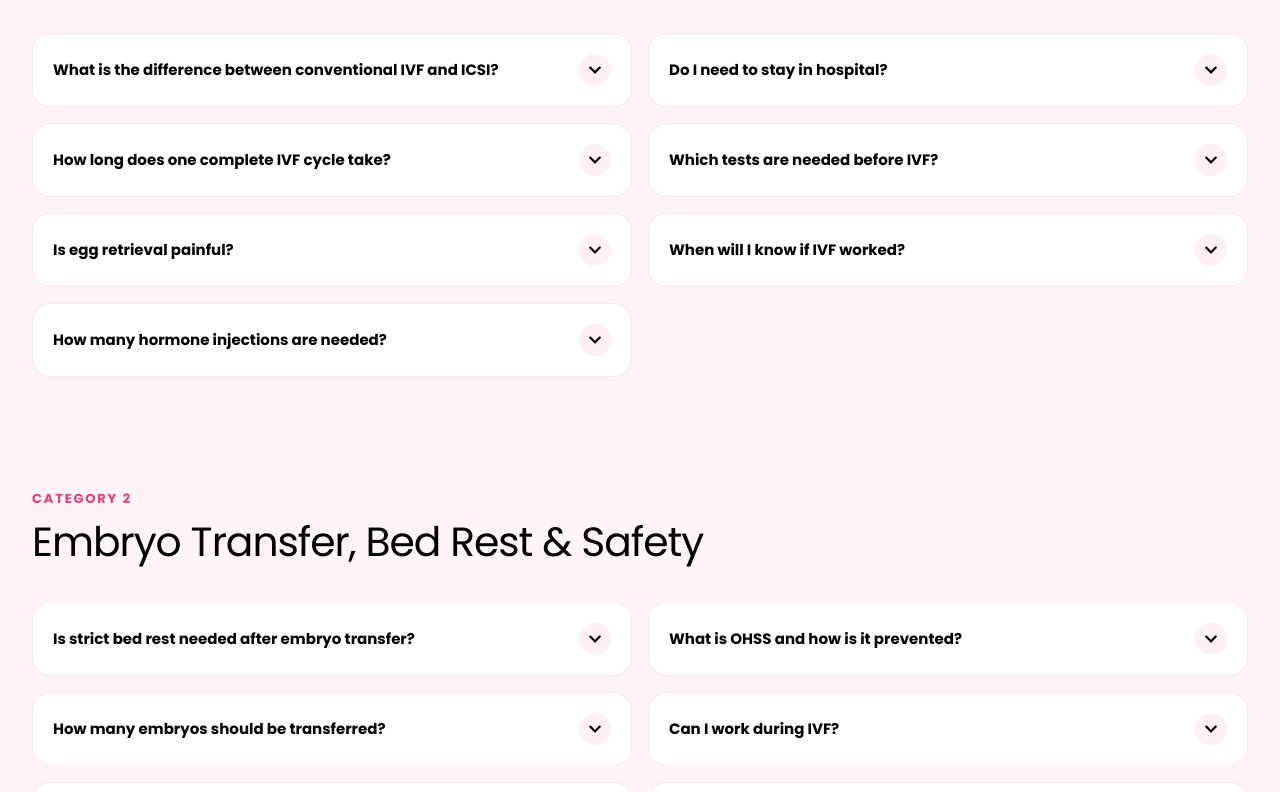
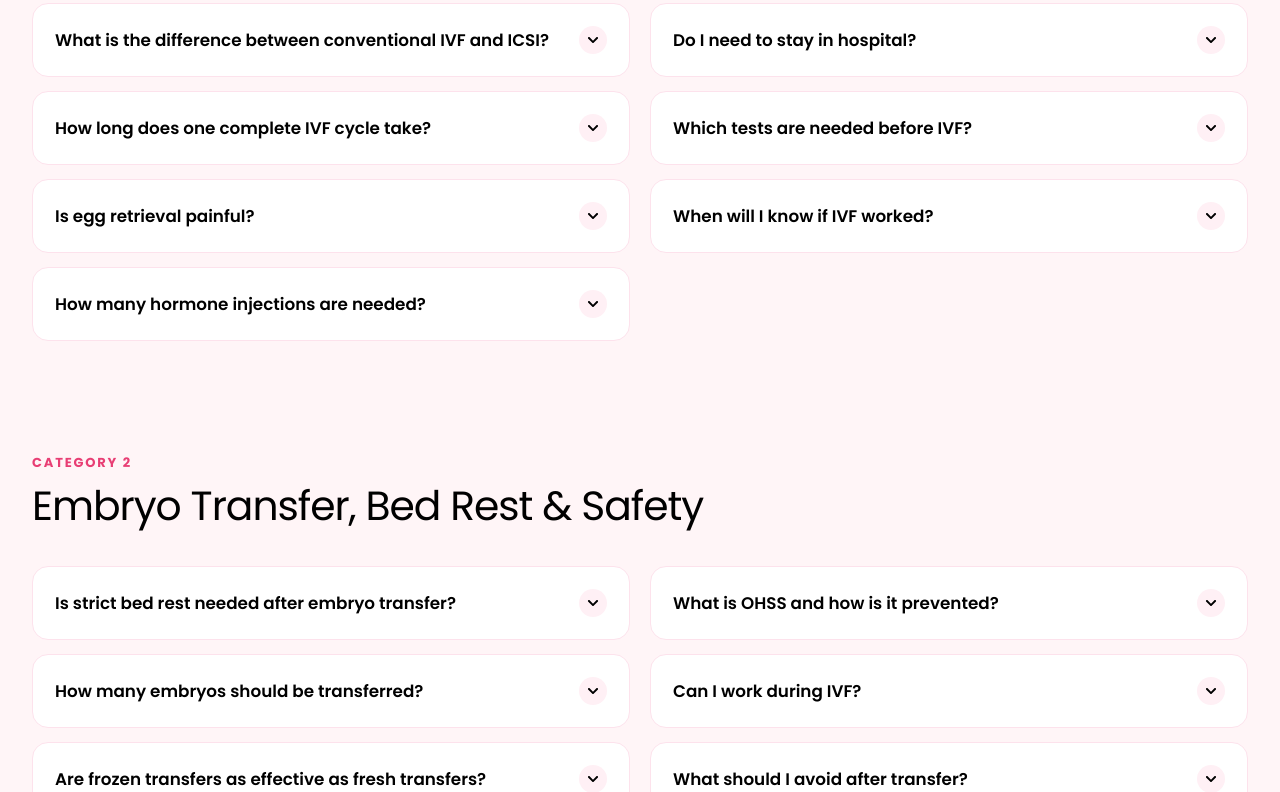
Before and after one commit to DipakSingh0111/Dr-mona-dahiya, a Next.js app: page /ivf-faqs in a window 1280 px wide. Shown: the part 1688-2480 px from the top of the page. Built offline with nearby package versions, Linux system fonts and the light colour scheme.

Commit message:
update the ivf faq

```diff
--- a/app/ivf-faqs/page.tsx
+++ b/app/ivf-faqs/page.tsx
@@ -60,6 +60,7 @@ export default function IvfFaqsPage() {
             </>
           }
           appendContacts={false}
+          consultationDuration="30 minutes"
         />
       </SectionReveal>
 
--- a/components/sections/ivf-faqs/IvfFaqsContent.tsx
+++ b/components/sections/ivf-faqs/IvfFaqsContent.tsx
@@ -1,98 +1,285 @@
 "use client";
 
-import { useState } from "react";
-import { AnimatePresence, motion } from "framer-motion";
-import { FaArrowRight, FaChevronDown } from "react-icons/fa";
+import type { ReactNode } from "react";
+import Link from "next/link";
 import siteData from "@/data/site.json";
 import { Reveal } from "@/components/ui/Reveal";
+import { FaqAccordion } from "@/components/ui/treatment";
 
-type FaqItem = { q: string; a: string };
+const linkClass =
+  "font-medium text-blue underline underline-offset-2 hover:text-blue-dark";
 
-function FaqAccordion({
-  items,
-  sectionId,
-}: {
-  items: FaqItem[];
-  sectionId: string;
-}) {
-  const [openId, setOpenId] = useState<string | null>(null);
-  const mid = Math.ceil(items.length / 2);
-  const columns = [items.slice(0, mid), items.slice(mid)];
+type FaqItem = { q: string; a: ReactNode };
 
-  return (
-    <div className="grid grid-cols-1 gap-3 md:grid-cols-2 md:gap-4">
-      {columns.map((column, colIndex) => (
-        <div
-          key={colIndex}
-          className="flex w-full min-w-0 flex-col gap-3 md:gap-4"
-        >
-          {column.map((item, itemIndex) => {
-            const index =
-              colIndex === 0 ? itemIndex : mid + itemIndex;
-            const id = `${sectionId}-${index}`;
-            const isOpen = openId === id;
+type FaqSection = {
+  id: string;
+  categoryLabel: string;
+  title: string;
+  left: FaqItem[];
+  right: FaqItem[];
+};
 
-            return (
-              <div
-                key={id}
-                className={`w-full min-w-0 overflow-hidden rounded-[18px] border transition-colors duration-300 ${
-                  isOpen
-                    ? "border-rose/45 bg-white shadow-[0_10px_28px_rgba(232,62,116,0.12)]"
-                    : "border-[#fde2ec] bg-white hover:border-[#fbcfe0]"
-                }`}
-              >
-                <button
-                  type="button"
-                  onClick={() =>
-                    setOpenId((prev) => (prev === id ? null : id))
-                  }
-                  aria-expanded={isOpen}
-                  className="flex w-full min-w-0 cursor-pointer items-center justify-between gap-3 px-4 py-4 text-left sm:gap-4 sm:px-5 sm:py-5"
-                >
-                  <h3 className="min-w-0 flex-1 text-[14.5px] font-bold leading-snug break-words text-black sm:text-[15px]">
-                    {item.q}
-                  </h3>
-                  <span
-                    className={`flex size-8 shrink-0 items-center justify-center rounded-full transition-all duration-300 ${
-                      isOpen
-                        ? "rotate-180 bg-rose text-white"
-                        : "bg-[#fff0f5] text-black"
-                    }`}
-                  >
-                    <FaChevronDown className="size-3.5" />
-                  </span>
-                </button>
-
-                <AnimatePresence initial={false}>
-                  {isOpen ? (
-                    <motion.div
-                      key="content"
-                      initial={{ height: 0, opacity: 0 }}
-                      animate={{ height: "auto", opacity: 1 }}
-                      exit={{ height: 0, opacity: 0 }}
-                      transition={{
-                        duration: 0.32,
-                        ease: [0.16, 1, 0.3, 1],
-                      }}
-                      className="overflow-hidden"
-                    >
-                      <p className="border-t border-[#fde2ec] px-4 pt-3 pb-4 text-[13.5px] leading-relaxed text-black sm:px-5 sm:pt-3.5 sm:pb-5">
-                        {item.a}
-                      </p>
-                    </motion.div>
-                  ) : null}
-                </AnimatePresence>
-              </div>
-            );
-          })}
-        </div>
-      ))}
-    </div>
-  );
-}
+const sections: FaqSection[] = [
+  {
+    id: "clinical",
+    categoryLabel: "Category 1",
+    title: "Clinical Process & Expectations",
+    left: [
+      {
+        q: "What is the difference between conventional IVF and ICSI?",
+        a: (
+          <>
+            In Normal IVF your eggs are mixed with millions of washed sperm. In
+            case of{" "}
+            <Link
+              href="/intracytoplasmic-sperm-injection-icsi-treatment"
+              className={linkClass}
+            >
+              ICSI
+            </Link>{" "}
+            we select 1 sperm per egg that is retrieved and place that sperm
+            inside the egg. Using ICSI can help if there is severe male factor
+            and poor fertilization in past attempts.
+          </>
+        ),
+      },
+      {
+        q: "How long does one complete IVF cycle take?",
+        a: "It takes approx 12 to 14 days. You begin your stimulation on day 2 of your cycle till we retrieve your eggs. If you are opting for a frozen transfer you will require 2-3 weeks for preparation of your uterus lining and 1 more blood test after 14 days.",
+      },
+      {
+        q: "Is egg retrieval painful?",
+        a: "No. You are put to sleep for 15-20 minutes under IV sedation. There could be some cramps after your procedure which subside with regular medication.",
+      },
+      {
+        q: "How many hormone injections are needed?",
+        a: "It's given once a day. These are subcutaneous injections using very thin needles, as thin as the insulin needle that people who have diabetes use.",
+      },
+    ],
+    right: [
+      {
+        q: "Do I need to stay in hospital?",
+        a: "No. Both egg retrieval and embryo transfer are day care procedures. You may want to rest at home after but you should be in and out of our clinic within 2-3 hours.",
+      },
+      {
+        q: "Which tests are needed before IVF?",
+        a: "Scan of your eggs (antral follicle count), semen analysis for your husband, ultrasound to see your uterine cavity, blood tests to check your hormone levels (thyroid, prolactin etc.) and blood tests to rule out any infections for both of you.",
+      },
+      {
+        q: "When will I know if IVF worked?",
+        a: "After 14 days from transfer. Blood test (Beta-hCG) for pregnancy is done on the 14th day from date of fresh transfer (12-14 days for frozen blastocyst transfer).",
+      },
+    ],
+  },
+  {
+    id: "transfer",
+    categoryLabel: "Category 2",
+    title: "Embryo Transfer, Bed Rest & Safety",
+    left: [
+      {
+        q: "Is strict bed rest needed after embryo transfer?",
+        a: "NO! Studies have proven that resting does not help your embryos implant, and you also cannot \"drop\" your embryos 🥰 Take some rest after your transfer at our clinic and return home to do normal activities. Just don't lift anything heavy for minimum 1 week.",
+      },
+      {
+        q: "How many embryos should be transferred?",
+        a: (
+          <>
+            Just 1 embryo. Dr. Dahiya does elective single{" "}
+            <Link href="/blastocyst-transfer" className={linkClass}>
+              blastocyst transfer
+            </Link>{" "}
+            whenever possible. This gives you the best chance of pregnancy and
+            reduces the risk of multiple pregnancy and preterm births.
+          </>
+        ),
+      },
+      {
+        q: "Are frozen transfers as effective as fresh transfers?",
+        a: (
+          <>
+            YES! We use the vitrification method to freeze your embryos, which
+            has given us survival rates of over 95%.{" "}
+            <Link href="/frozen-embryo-transfer" className={linkClass}>
+              Frozen transfers
+            </Link>{" "}
+            also have better IVF success rates than fresh cycles because we can
+            optimize your uterine lining with medication without giving you high
+            doses of hormones.
+          </>
+        ),
+      },
+      {
+        q: "Does IVF increase the risk of birth defects?",
+        a: "Approximately 95%. Risk of birth defect is slightly higher compared to natural pregnancy but we will explain this to you in detail during your visit.",
+      },
+    ],
+    right: [
+      {
+        q: "What is OHSS and how is it prevented?",
+        a: "OHSS means Ovarian Hyper Stimulating Syndrome. It occurs when your body responds too much to your stimulation drugs. By following antagonist protocol and using a lower dose of stimulation we can prevent OHSS. Also customizing your dose and trigger shot and doing a freeze-all will reduce the chances of getting OHSS.",
+      },
+      {
+        q: "Can I work during IVF?",
+        a: "Yes. Most of our patients take their injection and go to office/work on the same day. You might have to take 1 or 2 days leave for your retrieval.",
+      },
+      {
+        q: "What should I avoid after transfer?",
+        a: "Don't do any hard exercises or lift heavy weights, no smoking/alcohol and no hot baths till you have taken your pregnancy test.",
+      },
+    ],
+  },
+  {
+    id: "complex",
+    categoryLabel: "Category 3",
+    title: "Complex Conditions, Success Rates & Costs",
+    left: [
+      {
+        q: "Can I have IVF with my own eggs if my AMH is below 0.5 ng/mL?",
+        a: (
+          <>
+            Yes we do. We test your egg reserve by doing a blood test called AMH.
+            We can perform egg enhancement techniques such as DuoStim protocol
+            or{" "}
+            <Link
+              href="/minimal-stimulation-mini-ivf"
+              className={linkClass}
+            >
+              mini IVF
+            </Link>{" "}
+            to help you conceive with your own eggs.
+          </>
+        ),
+      },
+      {
+        q: "What causes recurrent implantation failure?",
+        a: (
+          <>
+            Some reasons can be chromosomal abnormality of your embryos, chronic
+            endometritis (which we diagnose through CD138 test) or your uterine
+            cavity being abnormal/wrong implantation window (
+            <Link
+              href="/endometrial-receptivity-analysis-era-test-in-noida"
+              className={linkClass}
+            >
+              ERA Test
+            </Link>
+            ).
+          </>
+        ),
+      },
+      {
+        q: "What is the success rate of IVF with Dr. Mona Dahiya?",
+        a: "At package clinics the success rate is more than 90%. Individual women can achieve a success rate of more than 90% if their age is below 30 years. When we talk about frozen blastocyst transfer the success rates depend upon the clinic and range between 65% to 80% if the woman's age is below 35 years.",
+      },
+      {
+        q: "How much does IVF cost?",
+        a: (
+          <>
+            For most women we charge anywhere between ₹1.5L - ₹2.5L for 1 full
+            IVF cycle (including fresh/frozen transfer). We offer EMI facility.
+            Please{" "}
+            <Link href="/ivf-cost-emi" className={linkClass}>
+              click here for information on IVF Cost & EMI
+            </Link>
+            .
+          </>
+        ),
+      },
+    ],
+    right: [
+      {
+        q: "Does age affect IVF success?",
+        a: "Yes. Your chances of getting pregnant are highest below the age of 35. After 38-40 your fertility starts decreasing because your egg quality declines. This is another reason why you should come in for an infertility evaluation when you want to have a baby, instead of waiting for some time and realizing you are having irregular cycles.",
+      },
+      {
+        q: "How many IVF cycles might I need?",
+        a: "Most couples will achieve pregnancy using their fresh embryos in their first or second cycle of IVF. Your chances of getting pregnant increase with each cycle of IVF if you do fresh transfers and freeze your remaining embryos.",
+      },
+      {
+        q: "Can PCOS or endometriosis affect IVF?",
+        a: (
+          <>
+            Yes. Both{" "}
+            <Link
+              href="/best-pcos-pcod-treatment-centre-in-noida"
+              className={linkClass}
+            >
+              IVF in PCOS
+            </Link>{" "}
+            and endometriosis give great results with IVF. There are special
+            protocols used in PCOS IVF which help prevent OHSS. Endometriosis
+            can be corrected prior to IVF using medications that preserve your
+            eggs or through surgery.
+          </>
+        ),
+      },
+    ],
+  },
+  {
+    id: "legal",
+    categoryLabel: "Category 4",
+    title: "Legal Rules, Consultations & Clinics",
+    left: [
+      {
+        q: "Is sex selection allowed with IVF in India?",
+        a: "No. Sex selection is not allowed in India. According to the ART Act and PC-PNDT Act it's not legal to provide or advise anyone to do sex selection.",
+      },
+      {
+        q: "What are the age limits for IVF in India?",
+        a: (
+          <>
+            Women can undergo IVF between the age of 21-50 years. Men can do IVF
+            between age 21-55 years.
+            <br />
+            <Link href="/terms-of-service" className={linkClass}>
+              Click here to read more about laws regarding ART.
+            </Link>
+          </>
+        ),
+      },
+      {
+        q: "Can I consult Dr. Dahiya online first?",
+        a: (
+          <>
+            Yes. You can book an{" "}
+            <Link href="/ivf-consultation-online" className={linkClass}>
+              online appointment
+            </Link>{" "}
+            with us for ₹1,000 (if you are located in India) and $25 if
+            you&apos;re watching this from outside India.
+          </>
+        ),
+      },
+    ],
+    right: [
+      {
+        q: "Where can I consult Dr. Mona Dahiya?",
+        a: "We are located in Noida/Ghaziabad/Delhi. Please click on clinic location above to find our phone number and address of individual clinic.",
+      },
+      {
+        q: "Can single women have IVF in India?",
+        a: "Yes, you can do IVF if you are a single woman using your own eggs in India. There are 2 conditions that you must fulfill: you must be an Indian citizen, with a female government issued ID proof that you were born as a female. If you are a single woman and are married and living overseas you can use donor sperm that has been imported from India from an ART licensed clinic.",
+      },
+      {
+        q: "Does insurance cover IVF?",
+        a: (
+          <>
+            Insurance does not pay for IVF as it is an elective procedure. A few
+            good corporate/women friendly insurance companies are offering a
+            limited amount towards IVF but they have a huge waiting period. See{" "}
+            <Link href="/ivf-cost-emi" className={linkClass}>
+              IVF Cost & EMI
+            </Link>
+            .
+          </>
+        ),
+      },
+    ],
+  },
+];
 
 export default function IvfFaqsContent() {
-  const { categories, sections } = siteData.ivfFaqsPage;
+  const { categories } = siteData.ivfFaqsPage;
 
   const scrollTo = (id: string) => {
     document.getElementById(id)?.scrollIntoView({
@@ -103,7 +290,6 @@ export default function IvfFaqsContent() {
 
   return (
     <div className="bg-pink text-black">
-      {/* Categories */}
       <section className="py-10 sm:py-12 lg:py-14">
         <div className="page-container relative">
           <Reveal className="mb-7 sm:mb-9">
@@ -129,14 +315,12 @@ export default function IvfFaqsContent() {
                 <p className="mt-2 flex-1 text-[12.5px] leading-relaxed text-black">
                   {cat.meta}
                 </p>
-                <FaArrowRight className="mt-4 size-3.5 text-rose transition-transform group-hover:translate-x-1" />
               </button>
             ))}
           </div>
         </div>
       </section>
 
-      {/* FAQ sections */}
       {sections.map((section) => (
         <section
           key={section.id}
@@ -153,7 +337,16 @@ export default function IvfFaqsContent() {
               </h2>
             </Reveal>
 
-            <FaqAccordion sectionId={section.id} items={section.items} />
+            <FaqAccordion
+              leftItems={section.left.map((item) => ({
+                question: item.q,
+                answer: item.a,
+              }))}
+              rightItems={section.right.map((item) => ({
+                question: item.q,
+                answer: item.a,
+              }))}
+            />
           </div>
         </section>
       ))}
--- a/components/sections/location/LocationsRegistration.tsx
+++ b/components/sections/location/LocationsRegistration.tsx
@@ -28,22 +28,22 @@ const registrations = [
 
 const accentStyles = {
   blue: {
-    badge: "bg-gradient-to-br from-[#3b82f6] to-blue-dark",
+    badge: "bg-gradient-to-br from-blue to-blue-dark",
     number: "text-blue",
-    border: "border-[#3b82f6]/45 hover:border-[#60a5fa]/80",
-    glow: "hover:shadow-[0_14px_36px_rgba(59,130,246,0.22)]",
+    border: "border-blue/30 hover:border-blue/65",
+    glow: "shadow-[0_4px_20px_rgba(0,71,202,0.08)] hover:shadow-[0_14px_36px_rgba(0,71,202,0.18)]",
   },
   rose: {
     badge: "bg-gradient-to-br from-rose to-rose-dark",
     number: "text-rose",
-    border: "border-rose/50 hover:border-rose/80",
-    glow: "hover:shadow-[0_14px_36px_rgba(232,62,116,0.25)]",
+    border: "border-rose/35 hover:border-rose/70",
+    glow: "shadow-[0_4px_20px_rgba(232,62,116,0.08)] hover:shadow-[0_14px_36px_rgba(232,62,116,0.18)]",
   },
   navy: {
     badge: "bg-gradient-to-br from-blue to-blue-dark",
-    number: "text-[#bfdbfe]",
-    border: "border-blue/50 hover:border-[#60a5fa]/70",
-    glow: "hover:shadow-[0_14px_36px_rgba(0,71,202,0.28)]",
+    number: "text-blue",
+    border: "border-blue/30 hover:border-blue/65",
+    glow: "shadow-[0_4px_20px_rgba(0,71,202,0.08)] hover:shadow-[0_14px_36px_rgba(0,71,202,0.18)]",
   },
 };
 
@@ -64,10 +64,10 @@ export default function LocationsRegistration() {
           <p className="text-[12px] font-bold tracking-[0.14em] text-rose uppercase sm:text-[13px]">
             Registered medical practitioner
           </p>
-          <h2 className="font-serif mt-2 text-[2rem] leading-tight font-bold tracking-tight text-black sm:text-[2.5rem] lg:text-[2.75rem]">
+          <h2 className="font-serif mt-2 text-[2rem] leading-tight font-normal tracking-tight text-ink sm:text-[2.5rem] lg:text-[2.75rem]">
             Medical Registration
           </h2>
-          <p className="mt-2 text-[13.5px] leading-relaxed text-black sm:text-[14.5px]">
+          <p className="mt-2 text-[13.5px] leading-relaxed text-ink sm:text-[14.5px]">
             Dr. Mona Dahiya is registered with the following medical councils.
           </p>
         </Reveal>
@@ -81,7 +81,7 @@ export default function LocationsRegistration() {
             return (
               <StaggerItem key={item.code}>
                 <article
-                  className={`flex h-full flex-col rounded-[22px] border bg-white/90 p-5 shadow-[0_8px_28px_rgba(0,10,40,0.35)] transition-all duration-300 sm:p-6 ${styles.border} ${styles.glow}`}
+                  className={`flex h-full flex-col rounded-[22px] border bg-white p-5 transition-all duration-300 hover:-translate-y-1 sm:p-6 ${styles.border} ${styles.glow}`}
                 >
                   <div className="flex items-start gap-4">
                     <span
@@ -90,7 +90,7 @@ export default function LocationsRegistration() {
                       {item.code}
                     </span>
                     <div className="min-w-0">
-                      <h3 className="text-[15px] font-semibold text-black sm:text-[16px]">
+                      <h3 className="text-[15px] font-semibold text-ink sm:text-[16px]">
                         {item.councilName}
                       </h3>
                       <p
@@ -98,7 +98,7 @@ export default function LocationsRegistration() {
                       >
                         {item.regNumber}
                       </p>
-                      <p className="mt-1 text-[12px] text-white/50 sm:text-[12.5px]">
+                      <p className="mt-1 text-[12px] text-ink/75 sm:text-[12.5px]">
                         {item.regLabel}
                       </p>
                     </div>
```
Also changed, not shown: components/sections/ivf-faqs/IvfFaqsReviews.tsx (+10 -4 lines), data/site.json.
